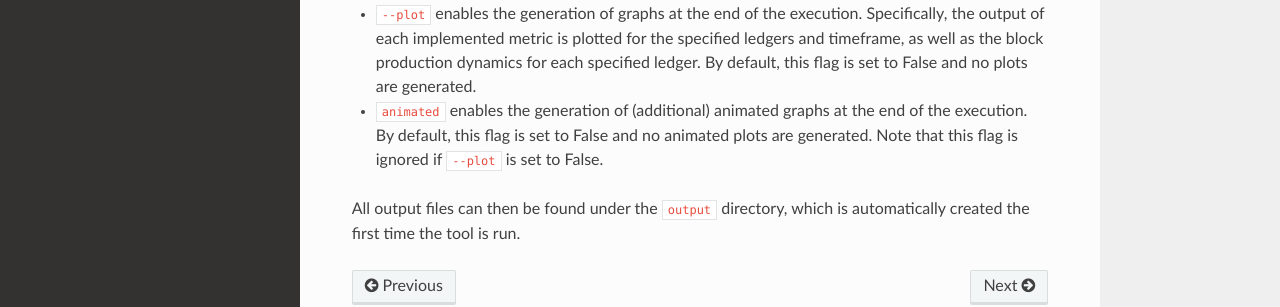
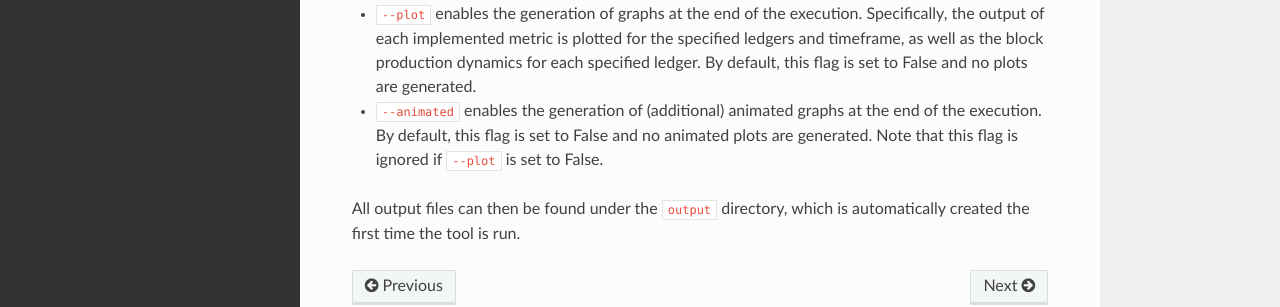
Before and after one commit to Blockchain-Technology-Lab/consensus-decentralization, an MkDocs documentation site: the page built from docs/setup.md, in a window 1280 px wide and 900 px high, scrolled down 903 px. Shown: the part 501-808 px from the top of the window. Built offline with MkDocs 1.6.1, drawn with Linux system fonts in a browser that asks for light colours; nearby versions of some CDN libraries.

Commit message:
Add missing --

```diff
--- a/docs/setup.md
+++ b/docs/setup.md
@@ -52,7 +52,7 @@ and the tool only performs the mapping when the relevant mapped data files do no
 - `--plot` enables the generation of graphs at the end of the execution. Specifically, the output of each
 implemented metric is plotted for the specified ledgers and timeframe, as well as the block production dynamics for each
 specified ledger. By default, this flag is set to False and no plots are generated.
-- `animated` enables the generation of (additional) animated graphs at the end of the execution. By default, this flag
+- `--animated` enables the generation of (additional) animated graphs at the end of the execution. By default, this flag
 is set to False and no animated plots are generated. Note that this flag is ignored if `--plot` is set to False.
 
 
```
